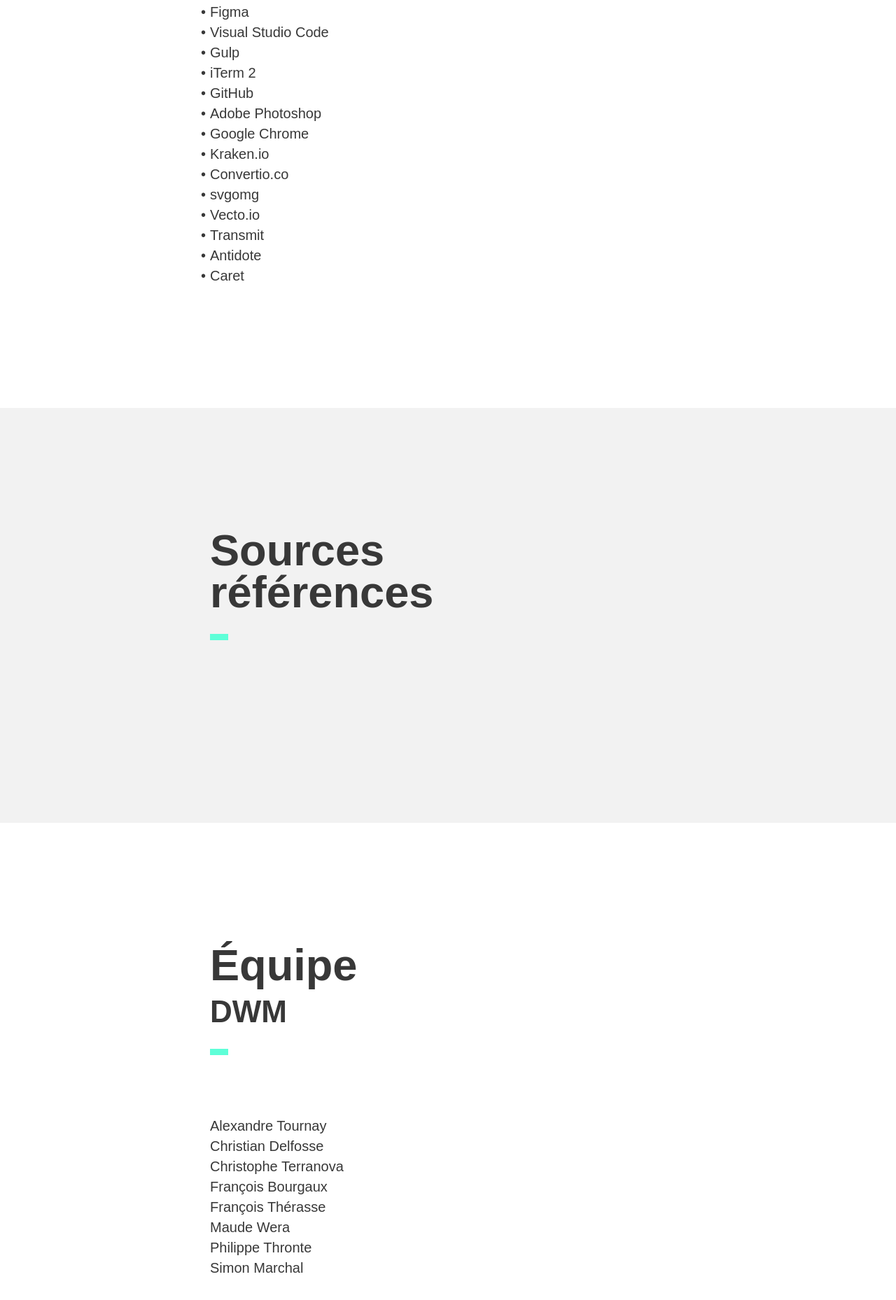
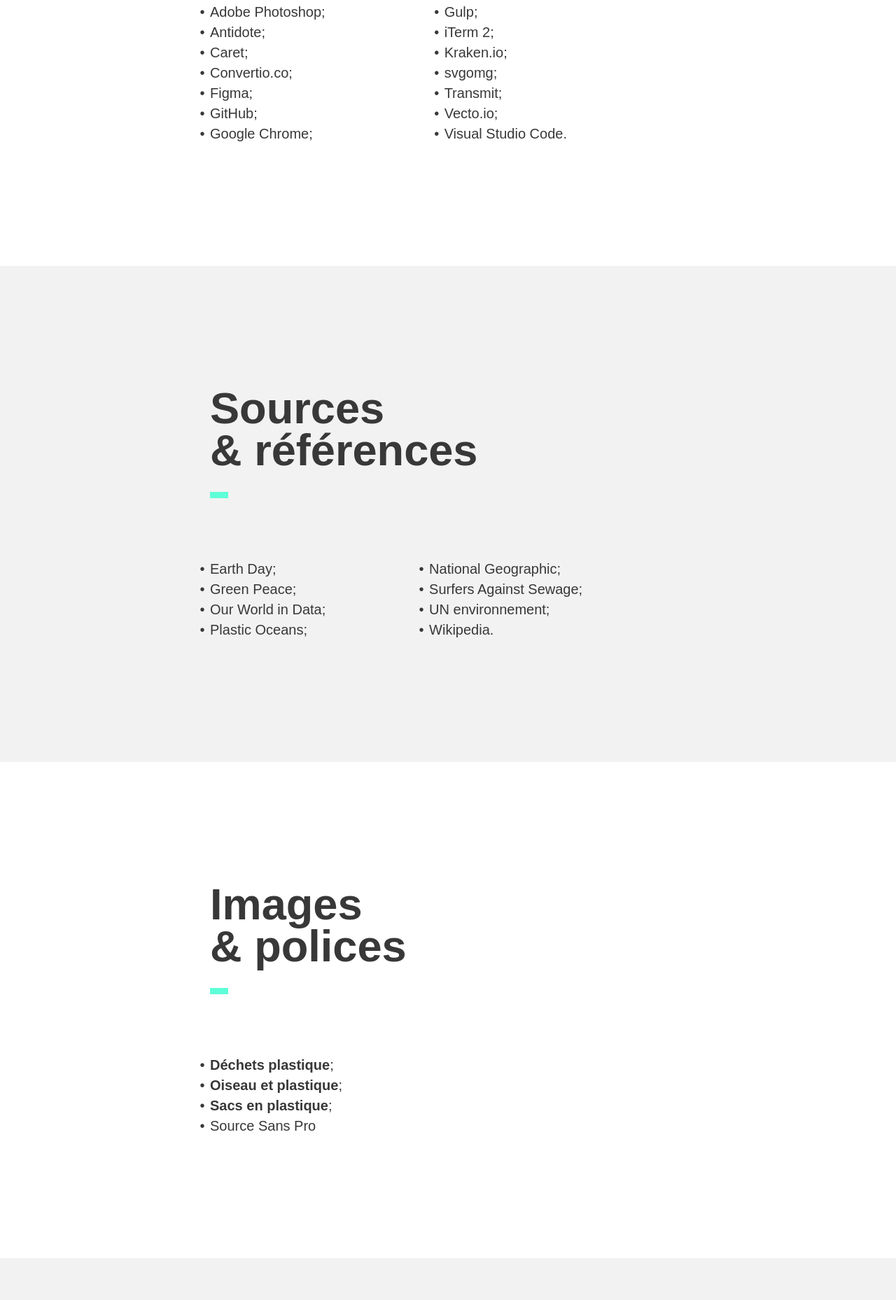
Before and after one commit to dosbenjamin/impact-environnemental-plastique, a website: page src/credits.html in a window 1280 px wide. Shown: the part 892-2750 px from the top of the page at 70% size. Drawn offline with nearby package versions, Linux system fonts and the light colour scheme; files that its build step writes are made by us from their sources; a web font is replaced by a local one.

Commit message:
add credit layout

```diff
--- a/src/credits.html
+++ b/src/credits.html
@@ -53,37 +53,56 @@
     <main>
       <section class="section section--textBased">
         <h2 class="title">Outils<span class="lineBreak"></span> & logiciels</h2>
-        <ul class="list">
-          <li class="list__item">Figma</li>
-          <li class="list__item">Visual Studio Code</li>
-          <li class="list__item">Gulp</li>
-          <li class="list__item">iTerm <span class="oldStyle">2</span></li>
-          <li class="list__item">GitHub</li>
-          <li class="list__item">Adobe Photoshop</li>
-          <li class="list__item">Google Chrome</li>
-          <li class="list__item">Kraken.io</li>
-          <li class="list__item">Convertio.co</li>
-          <li class="list__item">svgomg</li>
-          <li class="list__item">Vecto.io</li>
-          <li class="list__item">Transmit</li>
-          <li class="list__item">Antidote</li>
-          <li class="list__item">Caret</li>
+        <ul class="list list--wrap">
+          <li class="list__item">Adobe Photoshop;</li>
+          <li class="list__item">Antidote;</li>
+          <li class="list__item">Caret;</li>
+          <li class="list__item">Convertio.co;</li>
+          <li class="list__item">Figma;</li>
+          <li class="list__item">GitHub;</li>
+          <li class="list__item">Google Chrome;</li>
+          <li class="list__item">Gulp;</li>
+          <li class="list__item">iTerm <span class="oldStyle">2</span>;</li>
+          <li class="list__item">Kraken.io;</li>
+          <li class="list__item">svgomg;</li>
+          <li class="list__item">Transmit;</li>
+          <li class="list__item">Vecto.io;</li>
+          <li class="list__item">Visual Studio Code.</li>
         </ul>
       </section>
       <section class="section section--textBased section--bg">
-        <h2 class="title">Sources <span class="lineBreak"></span> références</h2>
+        <h2 class="title">Sources <span class="lineBreak"></span> & références</h2>
+        <ul class="list list--wrap list--wrapSmall">
+          <li class="list__item">Earth Day;</li>
+          <li class="list__item">Green Peace;</li>
+          <li class="list__item">Our World in Data;</li>
+          <li class="list__item">Plastic Oceans;</li>
+          <li class="list__item">National Geographic;</li>
+          <li class="list__item">Surfers Against Sewage;</li>
+          <li class="list__item">UN environnement;</li>
+          <li class="list__item">Wikipedia.</li>
+        </ul>
       </section>
       <section class="section section--textBased">
+        <h2 class="title">Images <span class="lineBreak"></span> & polices</h2>
+        <ul class="list list--wrap list--wrapSmall">
+          <li class="list__item"><a class="link link--grey" target="_blank" rel="noopener noreferrer" href="https://unsplash.com/photos/43upsZNmy9Q">Déchets plastique</a>;</li>
+          <li class="list__item"><a class="link link--grey" target="_blank" rel="noopener noreferrer" href="https://www.flickr.com/photos/ifl/">Oiseau et plastique</a>;</li>
+          <li class="list__item"><a class="link link--grey" target="_blank" rel="noopener noreferrer" href="https://unsplash.com/photos/62_8gSGfKy0">Sacs en plastique</a>;</li>
+          <li class="list__item">Source Sans Pro</li>
+        </ul>
+      </section>
+      <section class="section section--textBased section--bg">
         <h2 class="title">Équipe<span class="lineBreak"></span><span class="smallCaps">dwm</span></h2>
-        <ul>
-          <li>Alexandre Tournay</li>
-          <li>Christian Delfosse</li>
-          <li>Christophe Terranova</li>
-          <li>François Bourgaux</li>
-          <li>François Thérasse</li>
-          <li>Maude Wera</li>
-          <li>Philippe Thronte</li>
-          <li>Simon Marchal</li>
+        <ul class="list list--wrap list--wrapSmall">
+          <li class="list__item">Alexandre Tournay;</li>
+          <li class="list__item">Christian Delfosse;</li>
+          <li class="list__item">Christophe Terranova;</li>
+          <li class="list__item">François Bourgaux;</li>
+          <li class="list__item">François Thérasse;</li>
+          <li class="list__item">Maude Wera;</li>
+          <li class="list__item">Philippe Thronte;</li>
+          <li class="list__item">Simon Marchal.</li>
         </ul>
       </section>
     </main>
@@ -101,7 +120,7 @@
       </ul>
       <small class="tiny tiny--center">
         Réalisé par <span class="lineBreak"></span>
-        <a class="link link--green" target="_blank" rel="noopener noreferrer" href="https://benjamindossantos.be">Benjamin Dos Santos</a>
+        <a class="link link--green" href="https://benjamindossantos.be">Benjamin Dos Santos</a>
         <span class="lineBreak"></span> pour <a class="link link--tooltip link--dwm" target="_blank" rel="noopener noreferrer" href="http://dwm.re">DWM</a> |
         <a class="link link--tooltip link--heaj" target="_blank" rel="noopener noreferrer" href="https://heaj.be">HEAJ</a>
         2019 &#169;
--- a/src/styles/components/_data.scss
+++ b/src/styles/components/_data.scss
@@ -5,6 +5,7 @@
   background-color: $c-dark-grey;
   position: relative;
   margin: rythm-units(3) auto 0 auto;
+  display: block;
 
   @include tablet {
     margin: rythm-units(4) auto 0 auto;
--- a/src/styles/components/_infos.scss
+++ b/src/styles/components/_infos.scss
@@ -42,7 +42,7 @@
   &__number {
     font-weight: 700;
     text-transform: uppercase;
-        display: inline-block;
+    display: inline-block;
     line-height: 1.1;
   }
 }
--- a/src/styles/components/_navigation.scss
+++ b/src/styles/components/_navigation.scss
@@ -9,7 +9,7 @@
     background-image: url(../assets/images/menu.svg);
     background-repeat: no-repeat;
     background-color: transparent;
-    background-size: 25%;
+    background-size: rythm-units(1);
     background-position: center;
     width: rythm-units(3);
     height: rythm-units(3);
@@ -23,6 +23,7 @@
     outline: 0;
     border: 0;
     z-index: 2;
+    transition: transform 400ms;
 
     @include desktop {
       display: none;
@@ -92,5 +93,10 @@
     &__container {
       transform: translateY(0);
     }
+
+    &__button {
+      background-image: url(../assets/images/cross.svg);
+      transform: rotateX(180deg);
+    }
   }
 }
--- a/src/styles/utils/_typography.scss
+++ b/src/styles/utils/_typography.scss
@@ -110,8 +110,24 @@
   }
 }
 
-.hyphenated::after {
-  content: "-";
+.hyphenated {
+  position: relative;
+
+  &::after {
+    content: "";
+    display: inline-block;
+    position: absolute;
+    top: 55%;
+    left: 102%;
+    transform: translateY(-50%);
+    height: 6px;
+    width: 19px;
+    background-color: $c-dark-grey;
+
+    @include desktop {
+      height: 7px;
+    }
+  }
 }
 
 .tiny {
@@ -304,6 +320,29 @@
 }
 
 .list {
+  &--wrap {
+    @include tablet {
+      display: flex;
+      flex-direction: column;
+      flex-wrap: wrap;
+      height: rythm-units(8);
+    }
+
+    @include desktop {
+      height: rythm-units-desktop(7);
+    }
+  }
+
+  &--wrapSmall {
+    @include tablet {
+      height: rythm-units(5);
+    }
+
+    @include desktop {
+      height: rythm-units-desktop(4);
+    }
+  }
+
   &__item {
     position: relative;
 
@@ -312,6 +351,10 @@
       position: absolute;
       top: 0;
       left: rythm-units(-0.5);
+
+      @include desktop {
+        left: rythm-units-desktop(-0.5);
+      }
     }
   }
 }
```
Also changed, not shown: src/a-propos.html (+1 -1 lines), src/index.html (+11 -7 lines).
